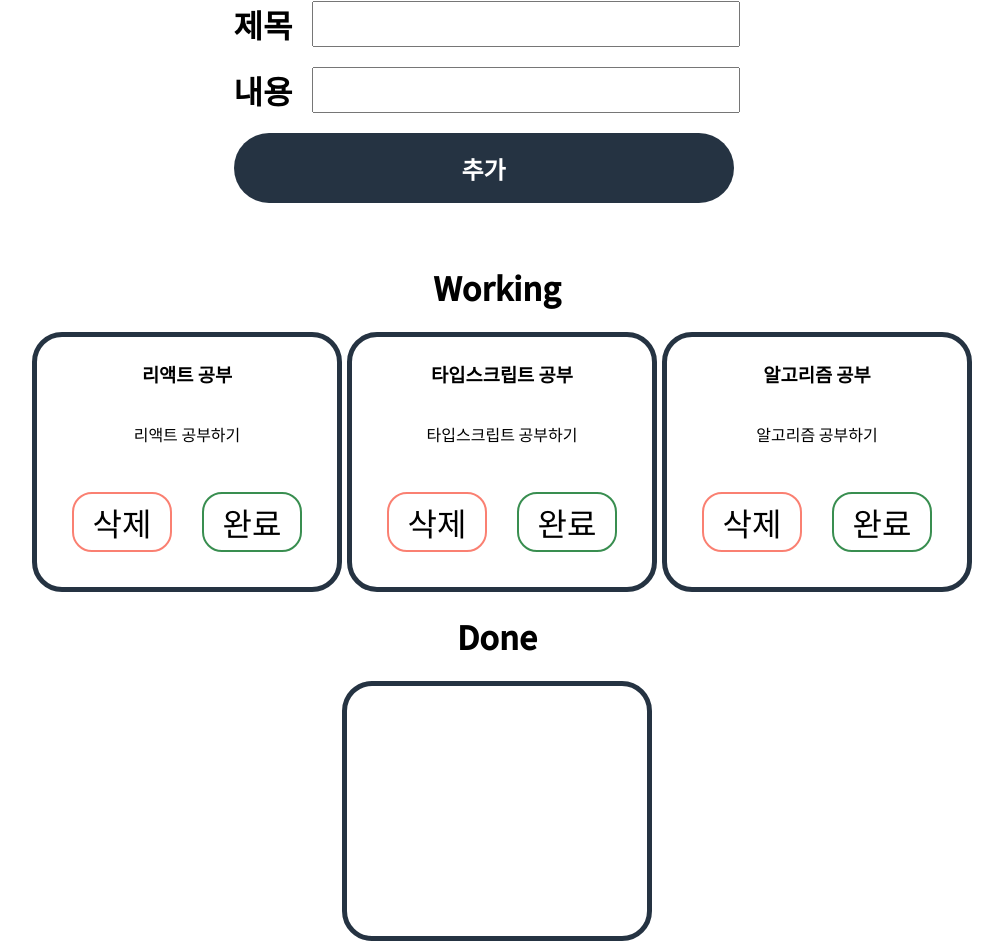
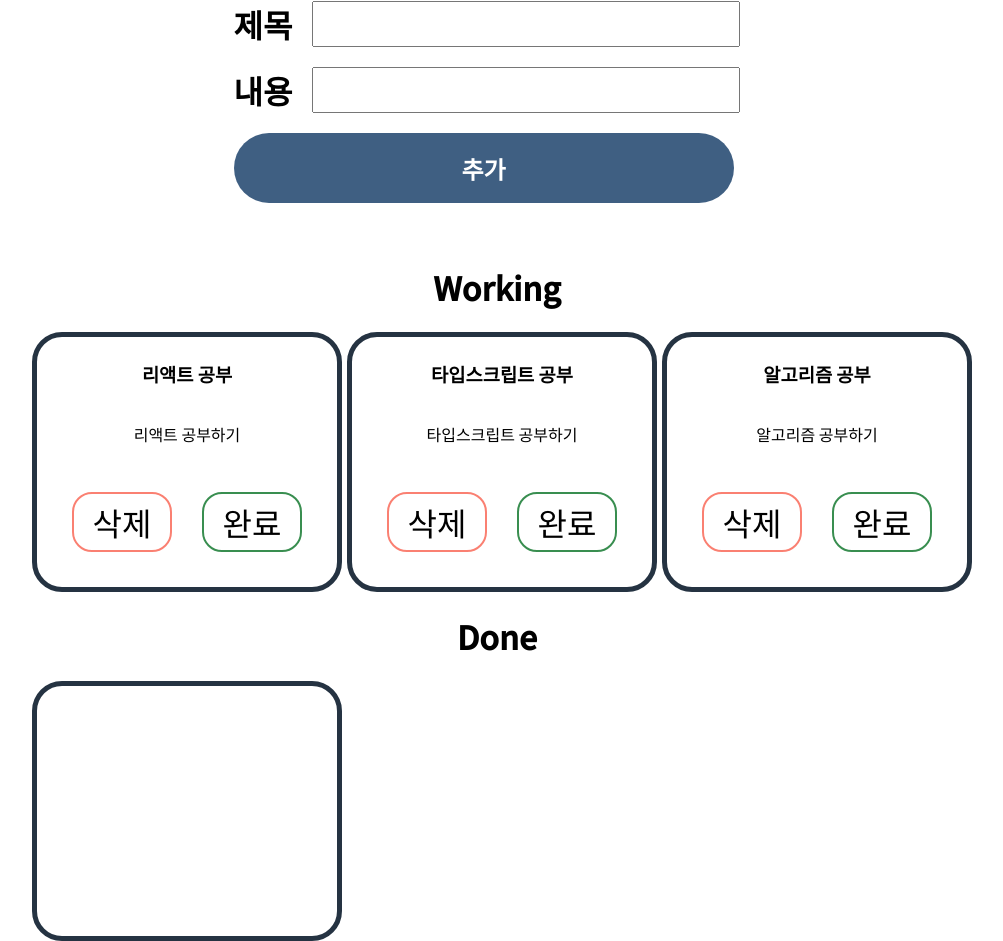
Before and after one commit to h0ngwon/sparta-week4-project, a React (Create React App) app: page / in a window 1280 px wide. Shown: the part 39-980 px from the top of the page, without its empty margins (143-1146 px from the left). Built offline with nearby package versions, Linux system fonts and the light colour scheme.

Commit message:
Feat: 투두리스트 삭제 기능

```diff
--- a/src/App.jsx
+++ b/src/App.jsx
@@ -33,10 +33,17 @@ function App() {
 		});
 	};
 
+    const deleteHandler = (todoId) => {
+        setTodo((prevTodo) => {
+            const updateTodo = prevTodo.filter(item => item.id !== todoId);
+            return updateTodo;
+        })
+    }
+
 	return (
 		<div className={styles.container}>
 			<NewTodo onAddTodo={addTodoHandler} />
-			<TodoItems items={todo} />
+			<TodoItems items={todo} onDeleteItem={deleteHandler}/>
 		</div>
 	);
 }
--- a/src/components/NewTodo.module.css
+++ b/src/components/NewTodo.module.css
@@ -48,6 +48,11 @@
 	height: 70px;
 	border: none;
 	border-radius: 50px;
-	background: #253342;
+	background: #3f5f82;
 	color: white;
+    cursor: pointer;
 }
+
+.add-btn:hover {
+    background: #313e4d;
+}
--- a/src/components/TodoItem.jsx
+++ b/src/components/TodoItem.jsx
@@ -2,12 +2,17 @@ import React from "react";
 import styles from "./TodoItem.module.css";
 
 const TodoItem = (props) => {
+
+    const deleteHandler = () => {
+        props.onDelete(props.id);
+    }
+
 	return (
 		<div className={styles["item-container"]}>
 			<h3>{props.items.title}</h3>
 			<p>{props.items.desc}</p>
             <div className={styles['btn-wrapper']}>
-                <button className={styles['delete-btn']}>삭제</button>
+                <button className={styles['delete-btn']} onClick={deleteHandler}>삭제</button>
                 <button className={styles['finish-btn']}>완료</button>
             </div>
 		</div>
--- a/src/components/TodoItems.jsx
+++ b/src/components/TodoItems.jsx
@@ -9,13 +9,18 @@ const TodoItems = (props) => {
 			<h1>Working</h1>
 			<div className={styles.container}>
 				{props.items.map((item) => (
-					<Card>
-						<TodoItem items={item} />
+					<Card key={item.id}>
+						<TodoItem
+							key={item.id}
+							id={item.id}
+							items={item}
+							onDelete={props.onDeleteItem}
+						/>
 					</Card>
 				))}
 			</div>
 			<h1>Done</h1>
-			<div>
+			<div className={styles.container}>
 				<Card></Card>
 			</div>
 		</>
--- a/src/components/UI/Card.jsx
+++ b/src/components/UI/Card.jsx
@@ -2,7 +2,7 @@ import React from "react";
 import styles from "./Card.module.css";
 
 const Card = (props) => {
-	return <div class={styles.card}>{props.children}</div>;
+	return <div className={styles.card}>{props.children}</div>;
 };
 
 export default Card;
```
